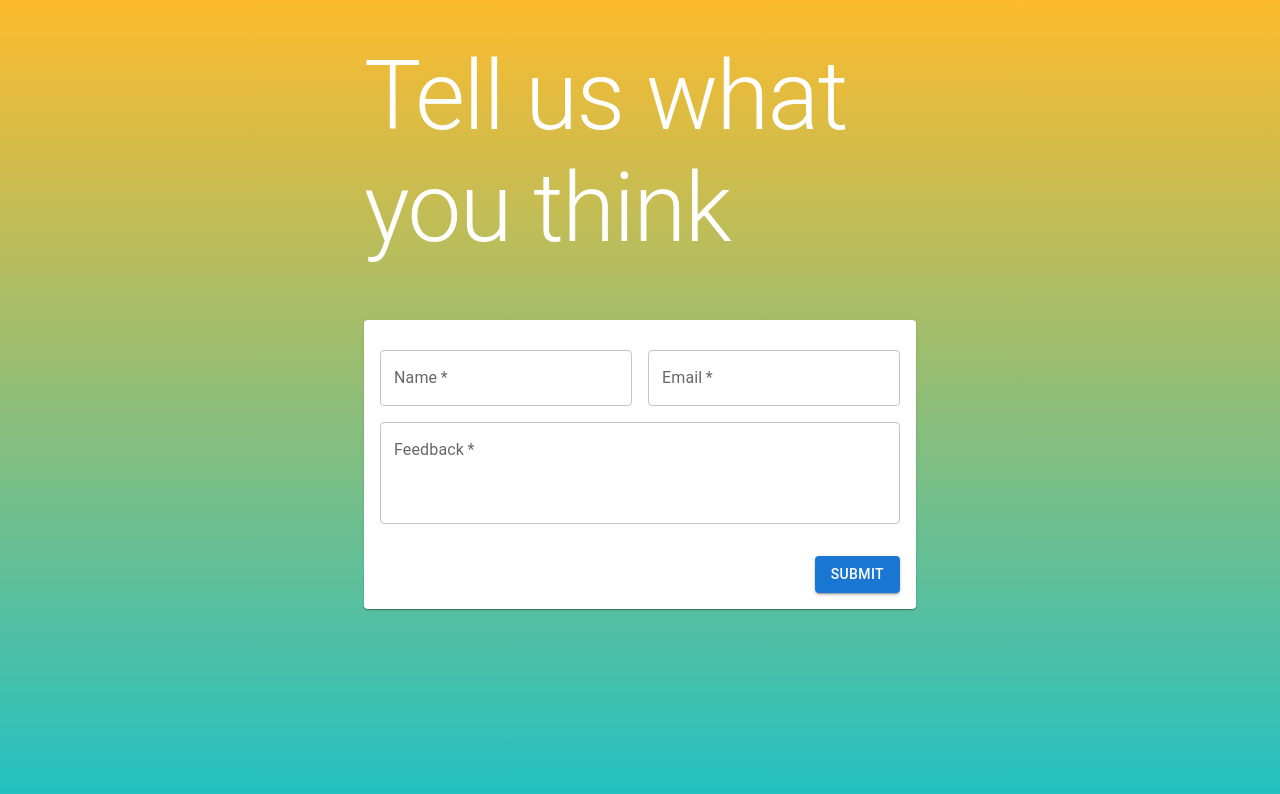
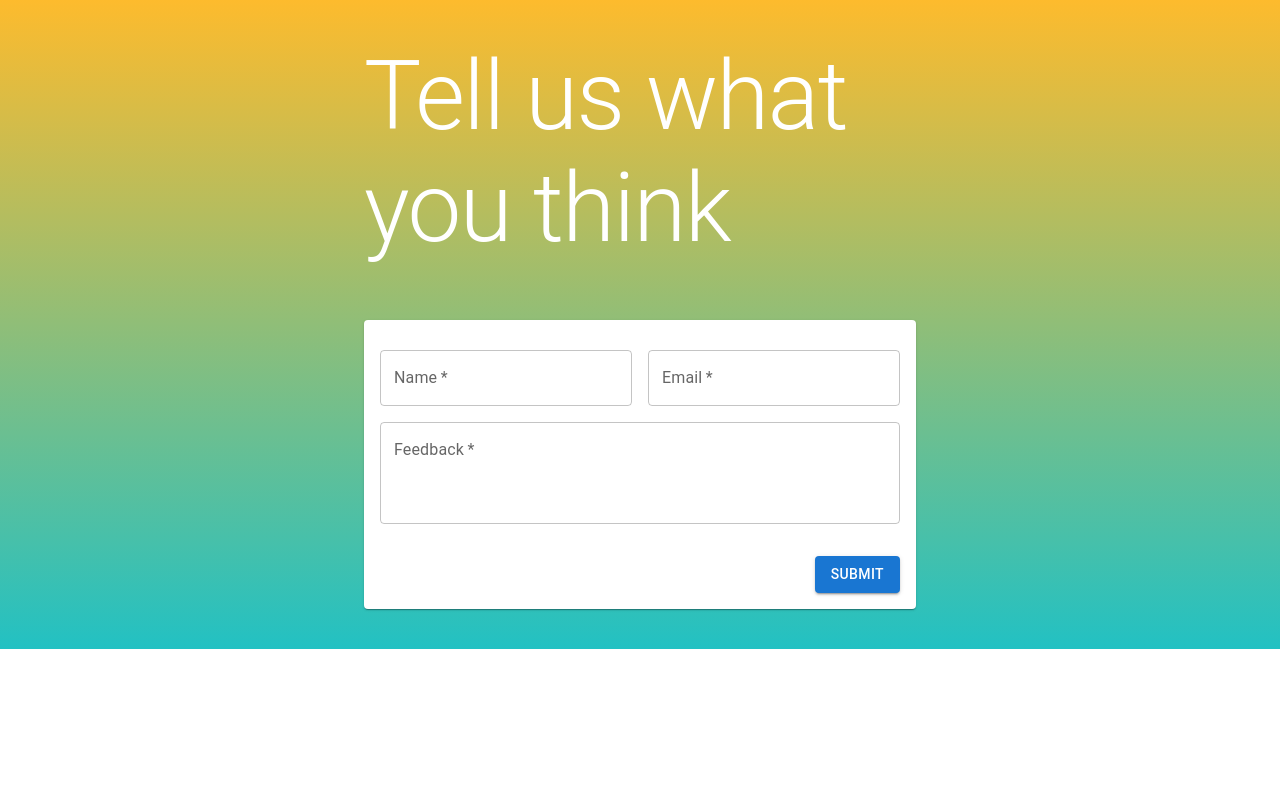
Before and after one commit to johnreybacal/feed-bok-bok-bok-bok, a React (Create React App) app in the folder frontend/: page / in a window 1280 px wide. Shown: the top 794 px of the page. Built offline with nearby package versions, Linux system fonts and the light colour scheme.

Commit message:
add routing

```diff
--- a/frontend/package.json
+++ b/frontend/package.json
@@ -13,6 +13,7 @@
     "notistack": "^3.0.1",
     "react": "^18.3.1",
     "react-dom": "^18.3.1",
+    "react-router-dom": "^6.26.2",
     "react-scripts": "5.0.1",
     "web-vitals": "^2.1.4"
   },
--- a/frontend/src/App.css
+++ b/frontend/src/App.css
@@ -1,10 +1,11 @@
-body {
+.form-container {
   background: rgb(34, 193, 195);
   background: linear-gradient(
     0deg,
     rgba(34, 193, 195, 1) 0%,
     rgba(253, 187, 45, 1) 100%
   );
+}
+#root {
   height: 100%;
-  width: 100%;
 }
--- a/frontend/src/App.js
+++ b/frontend/src/App.js
@@ -1,16 +1,34 @@
 
 import { Container } from '@mui/material';
 import { SnackbarProvider } from 'notistack';
+import {
+  createBrowserRouter,
+  RouterProvider,
+} from "react-router-dom";
 import './App.css';
 import FeedbackForm from './FeedbackForm';
 
+
 function App() {
+  const router = createBrowserRouter([
+    {
+      path: "/",
+      element: <SnackbarProvider maxSnack={5}>
+        <div class="form-container">
+          <Container maxWidth="sm">
+            <FeedbackForm></FeedbackForm>
+          </Container>
+        </div>
+      </SnackbarProvider>,
+    },
+    {
+      path: "/admin",
+      element: <div>Admin</div>,
+    },
+  ]);
+
   return (
-    <SnackbarProvider maxSnack={5}>
-      <Container maxWidth="sm">
-        <FeedbackForm></FeedbackForm>
-      </Container>
-    </SnackbarProvider>
+    <RouterProvider router={router} />
   );
 }
 
--- a/frontend/src/FeedbackForm.js
+++ b/frontend/src/FeedbackForm.js
@@ -63,7 +63,7 @@ export default function FeedbackForm() {
   }
 
   return (
-    <Grid container spacing={2} paddingTop={5}>
+    <Grid container spacing={2} paddingTop={5} paddingBottom={5}>
       <Grid>
         <Typography variant="h1" color='white' paddingBottom={5}>
           Tell us what you think
--- a/frontend/src/index.css
+++ b/frontend/src/index.css
@@ -5,7 +5,6 @@ body {
     sans-serif;
   -webkit-font-smoothing: antialiased;
   -moz-osx-font-smoothing: grayscale;
-  height: 100%;
 }
 
 code {
```
Also changed, not shown: 1 other file (tests, documents, lock files or other folders).
